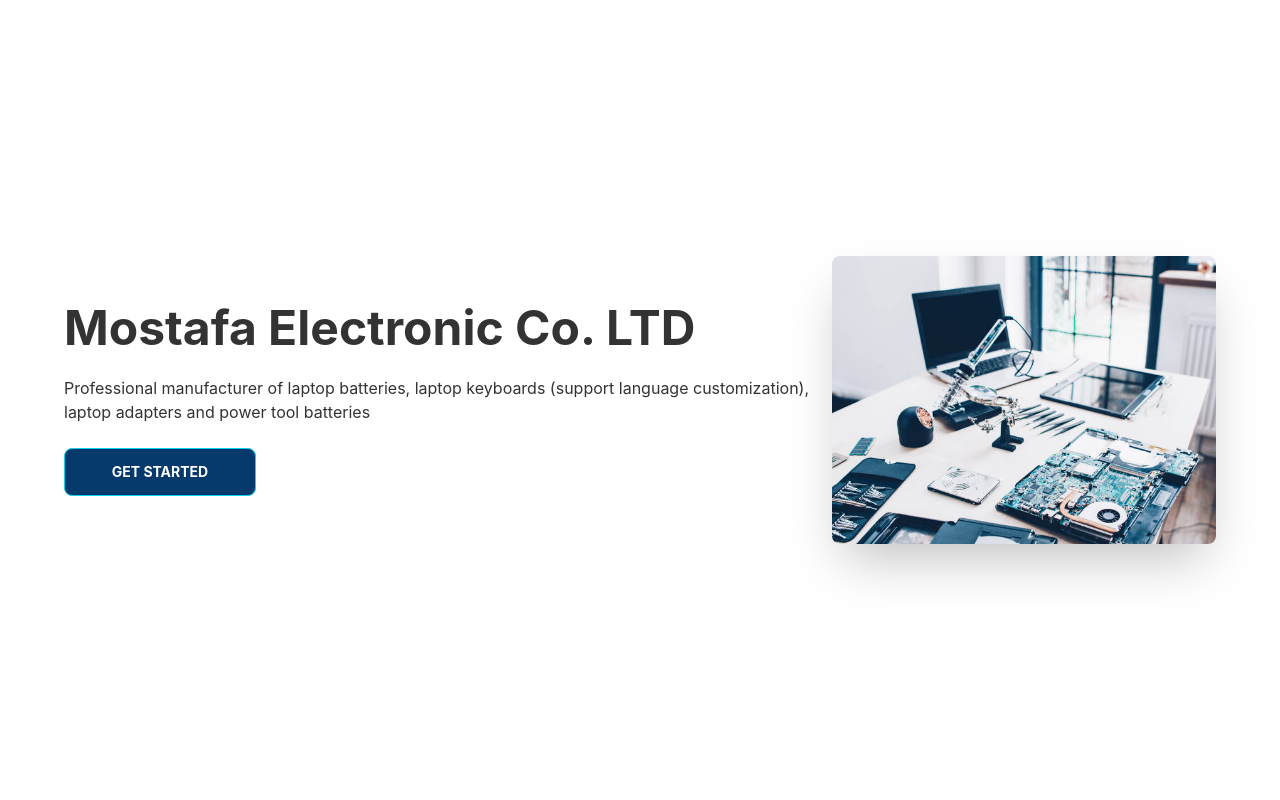
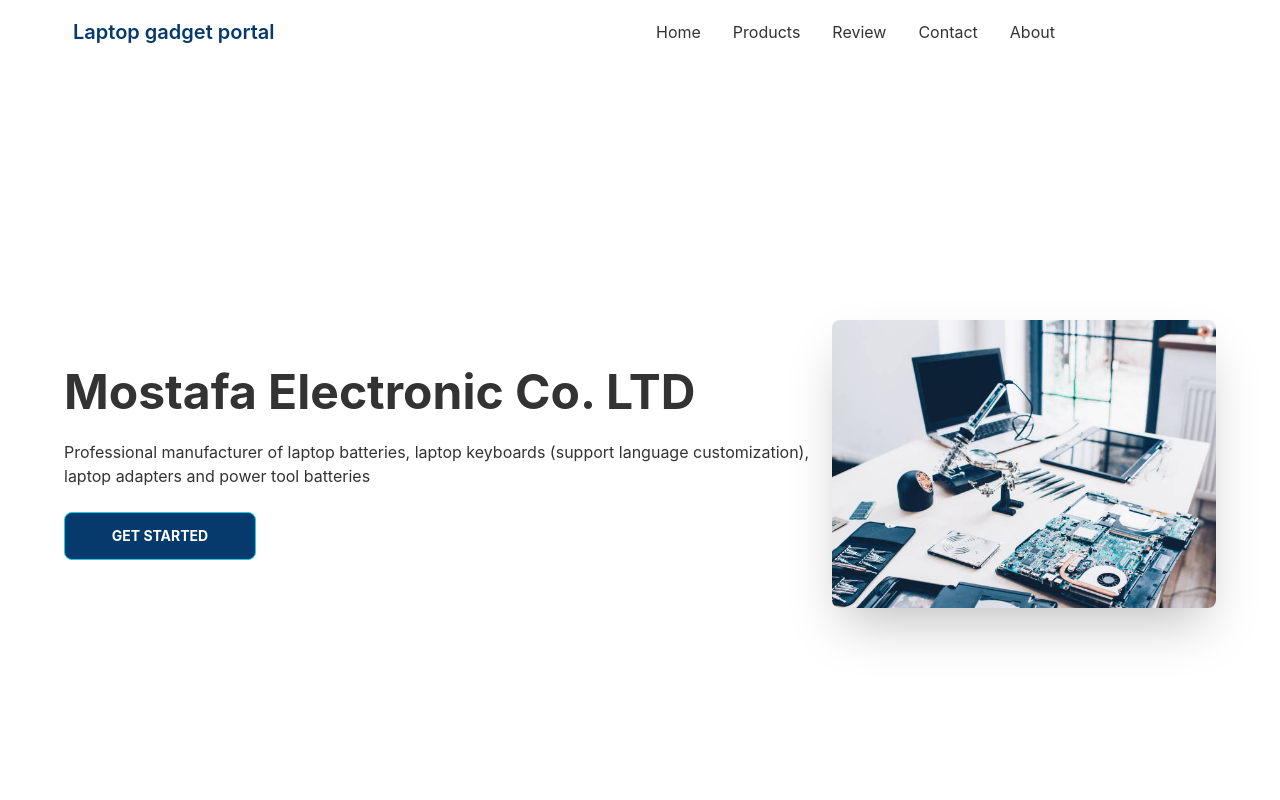
Before and after one commit to lamiamostafa/laptop-gadget-website, a React (Create React App) app: page / in a window 1280 px wide. Shown: the top 800 px of the page. Built offline with nearby package versions, Linux system fonts and the light colour scheme.

Commit message:
navbars are added

```diff
--- a/src/App.js
+++ b/src/App.js
@@ -1,6 +1,6 @@
 
 import './App.css';
-// import Navbar from './Pages/Shared/Navbar';
+import Navbar from './Pages/Shared/Navbar';
 import { Route, Routes } from 'react-router-dom';
 import Home from './Pages/Home/Home';
 // import About from './Pages/About/About';
@@ -16,7 +16,7 @@
 function App() {
   return (
     <div className="max-w-7xl mx-auto px-12">
-      {/* <Navbar></Navbar> */}
+      <Navbar></Navbar>
       <Routes>
         <Route path="/" element={<Home></Home>}></Route>
         {/* <Route path="/about" element={<About></About>}></Route> */}
--- /dev/null
+++ b/src/Pages/Shared/Navbar.js
@@ -0,0 +1,36 @@
+import React from 'react';
+import { Link } from 'react-router-dom';
+
+const Navbar = () => {
+    const menuItems = <>
+        <li><Link to="/">Home</Link></li>
+        <li><Link to="/products">Products</Link></li>
+        <li><Link to="/review">Review</Link></li>
+        <li><Link to="/contact">Contact</Link></li>
+        <li><Link to="/about">About</Link></li>
+        {/* <li>{user ? <button className="btn btn-ghost" onClick={logout}>Sign Out</button> : <Link to="/login">Login</Link>}</li> */}
+    </>
+    return (
+        <div className="navbar bg-base-100">
+            <div className="navbar-start">
+                <div className="dropdown">
+                    <label tabIndex="0" className="btn btn-ghost lg:hidden">
+                        <svg xmlns="http://www.w3.org/2000/svg" className="h-5 w-5" fill="none" viewBox="0 0 24 24" stroke="currentColor"><path strokeLinecap="round" strokeLinejoin="round" strokeWidth="2" d="M4 6h16M4 12h8m-8 6h16" /></svg>
+                    </label>
+                    <ul tabIndex="0" className="menu menu-compact dropdown-content mt-3 p-2 shadow bg-base-100 rounded-box w-52">
+                        {menuItems}
+                    </ul>
+                </div>
+                <a className="btn btn-ghost text-[#06396C] normal-case text-xl">Laptop gadget portal</a>
+            </div>
+            <div className="navbar-center hidden lg:flex">
+                <ul className="menu menu-horizontal p-0">
+                    {menuItems}
+                </ul>
+            </div>
+
+        </div>
+    );
+};
+
+export default Navbar;
```
